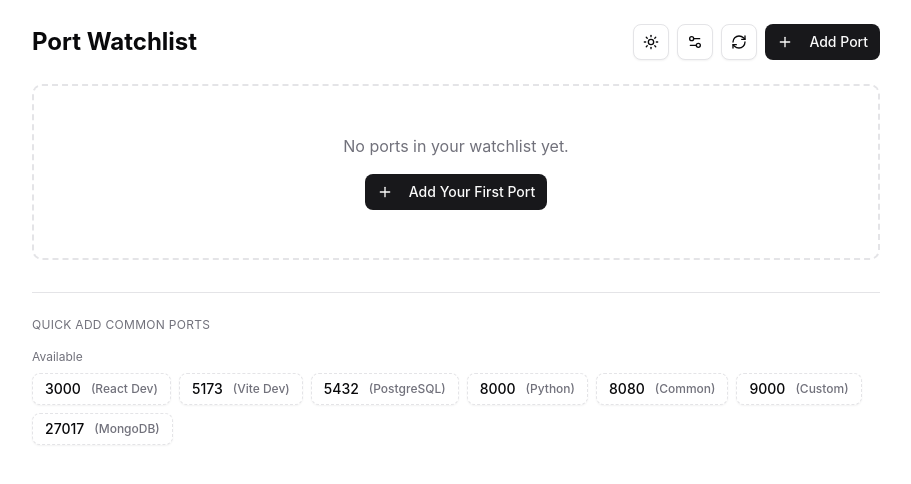
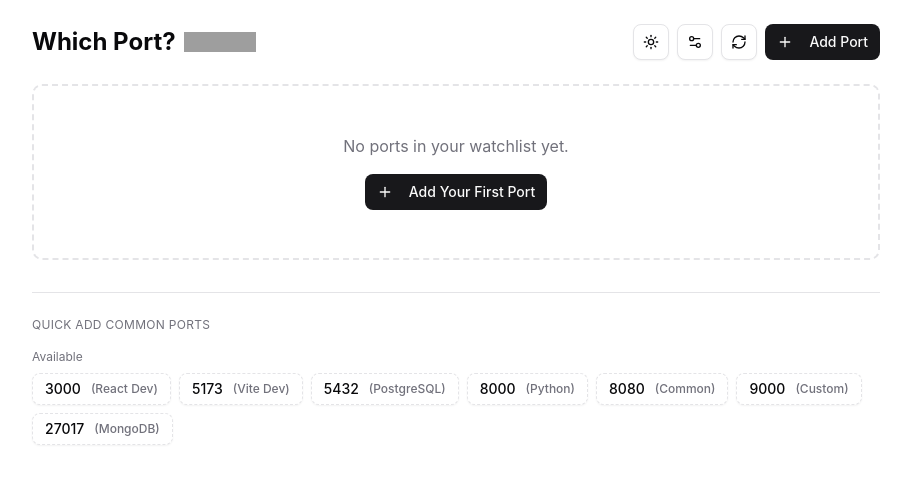
Before and after one commit to kamath/whichport, a React (Vite) app: page / in a window 1280 px wide. Shown: the top 484 px of the page, without its empty margins (184-1095 px from the left). Built offline with nearby package versions, Linux system fonts and the light colour scheme; grey boxes are pictures that could not be loaded.

Commit message:
metadata

```diff
--- a/index.html
+++ b/index.html
@@ -11,7 +11,7 @@
     />
     <link rel="apple-touch-icon" href="/logo192.png" />
     <link rel="manifest" href="/manifest.json" />
-    <title>Create TanStack App - which-port</title>
+    <title>Which Port?</title>
   </head>
   <body>
     <div id="app"></div>
--- a/src/components/PortWatchlist.tsx
+++ b/src/components/PortWatchlist.tsx
@@ -57,7 +57,18 @@ export function PortWatchlist() {
   return (
     <div className="container mx-auto max-w-4xl p-6">
       <div className="mb-6 flex items-center justify-between">
-        <h1 className="text-2xl font-bold">Port Watchlist</h1>
+        <div className='flex items-center gap-2'>
+          <h1 className="text-2xl font-bold">Which Port?</h1>
+          <iframe
+            src="https://ghbtns.com/github-btn.html?user=kamath&repo=whichport&type=star&count=true&size=small"
+            frameBorder="0"
+            scrolling="0"
+            width="72"
+            height="20"
+            title="GitHub"
+            className="align-middle"
+          />
+        </div>
         <div className="flex items-center gap-2">
           <ThemeToggle />
           <RefreshControls config={config} onConfigChange={updateConfig} />
```
Also changed, not shown: public/manifest.json, public/sample.png (added), 1 other file (tests, documents, lock files or other folders).
